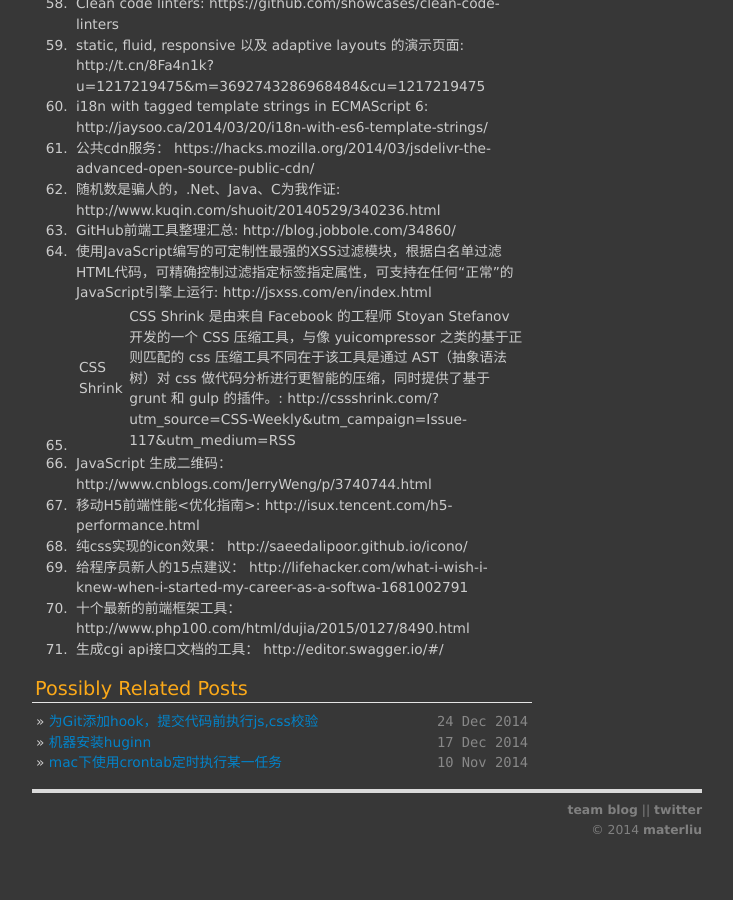
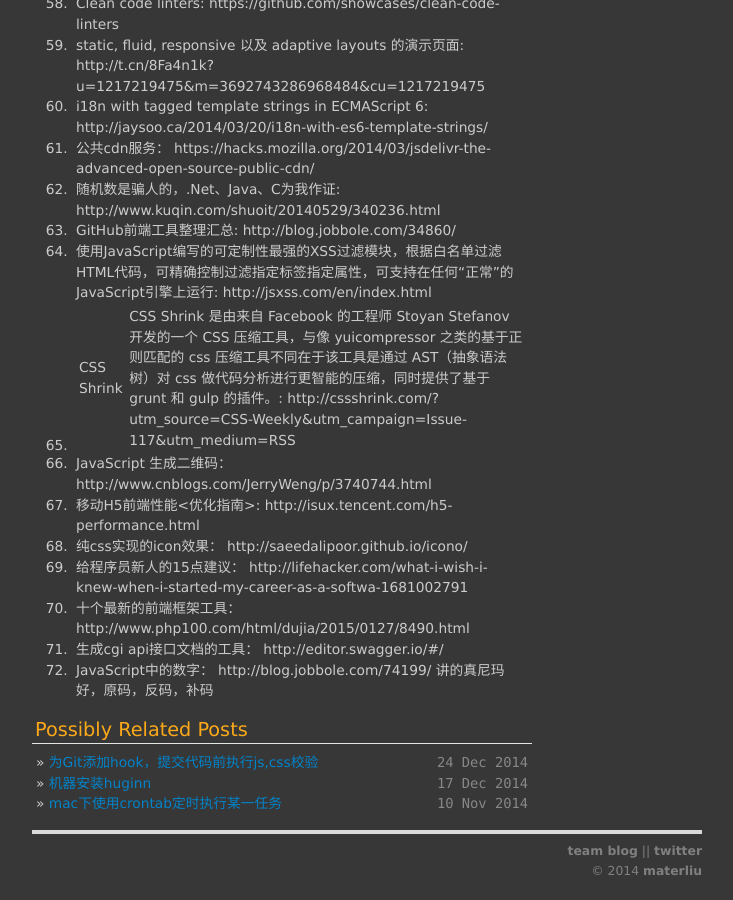
Before and after one commit to materliu/materliu.github.io, a Jekyll site: the page built from all/web/_posts/2014-12-16-hotchpotch.md, in a window 1280 px wide and 900 px high, scrolled down 2524 px. Shown: the whole window, without its empty margins (273-1006 px from the left). Built offline with Jekyll 4.4.1, drawn with Linux system fonts in a browser that asks for light colours; Markdown is read by kramdown in place of the engine named in the settings; before the commit the page ends 3382 px from its top, so only the background shows below that.

Commit message:
重温反码，补码，原码知识。

```diff
--- a/all/web/_posts/2014-12-16-hotchpotch.md
+++ b/all/web/_posts/2014-12-16-hotchpotch.md
@@ -76,3 +76,4 @@ title: 大杂烩
 71. 给程序员新人的15点建议： http://lifehacker.com/what-i-wish-i-knew-when-i-started-my-career-as-a-softwa-1681002791
 72. 十个最新的前端框架工具： http://www.php100.com/html/dujia/2015/0127/8490.html
 73. 生成cgi api接口文档的工具： http://editor.swagger.io/#/
+74. JavaScript中的数字： http://blog.jobbole.com/74199/  讲的真尼玛好，原码，反码，补码
```
